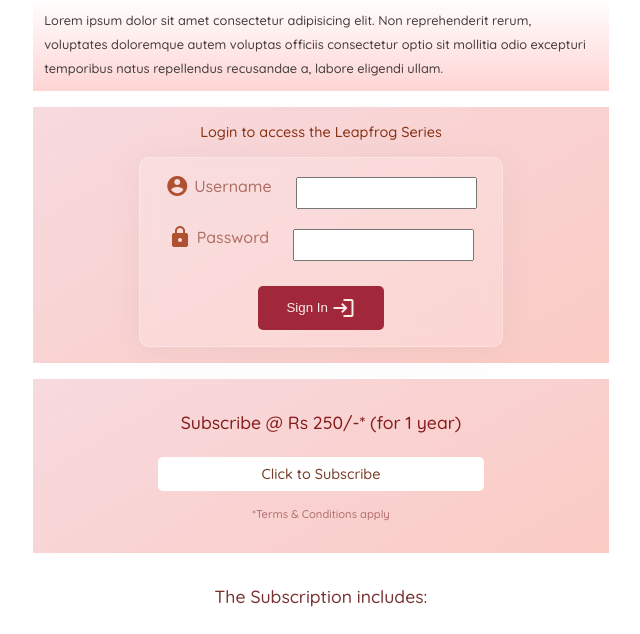
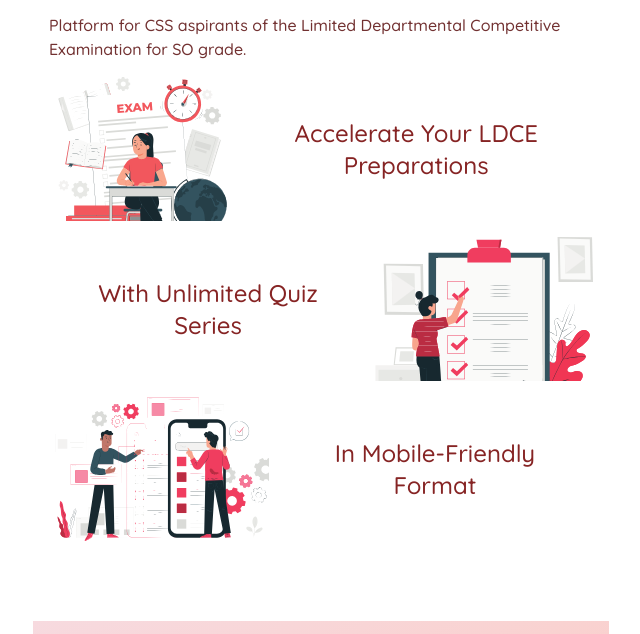
Before and after one commit to leapfrog7/LDCE, a plain HTML site: page index.html in a window 1280 px wide. Shown: the part 111-745 px from the top of the page, without its empty margins (319-959 px from the left). Drawn offline with nearby package versions, Linux system fonts and the light colour scheme; a web font is replaced by a local one.

Commit message:
updated the code

```diff
--- a/index.html
+++ b/index.html
@@ -29,7 +29,7 @@
     <script src="logIn.js"></script>
     <script src="JS/c.js"></script>
     <script src="JS/common.js"></script>
-    <title>AoBR - The Complete Allocation of Business Rules | Leapfrog</title>
+    <title> Leapfrog Series | LDCE </title>
 
 </head>
 <body>
@@ -80,6 +80,10 @@ height="0" width="0" style="display:none;visibility:hidden"></iframe></noscript>
 		    	<a href="GFR_Quiz.html"> <i class="material-symbols-outlined">receipt_long</i><p>GFR quiz</p></a>
 		    </div>
 
+            <div class="links-sidebar">
+		    	<a href="GFR_Quiz.html"> <i class="material-symbols-outlined">receipt_long</i><p>Constitution Quiz</p></a>
+		    </div>
+
             <div id="logOutBtn" style="text-align:center; margin-top: 2rem;"><a href="index.html" id="sideMenu-Button">Log Out</a></div>
 
             <div class="links-sidebar sideBar_Connect">
@@ -123,8 +127,44 @@ height="0" width="0" style="display:none;visibility:hidden"></iframe></noscript>
         <div id="mainIntro">
 
             <p>
-                Lorem ipsum dolor sit amet consectetur adipisicing elit. Non reprehenderit rerum, voluptates doloremque autem voluptas officiis consectetur optio sit mollitia odio excepturi temporibus natus repellendus recusandae a, labore eligendi ullam.
+                Platform for CSS aspirants of the Limited Departmental Competitive Examination for SO grade.
             </p>
+
+            <div class="callToAction">
+
+                <div class="callToActionBG" style="background:url(/Images/cta1.svg); background-repeat: no-repeat; background-size: cover;">
+
+                </div>
+                <div class="callToActionTitle">
+                    Accelerate Your LDCE Preparations
+                </div>
+
+            </div>
+
+            <div class="callToAction">
+
+                <div class="callToActionTitle">
+                   With Unlimited Quiz Series
+                </div>
+
+                <div class="callToActionBG" style="background:url(/Images/cta2.svg); background-repeat: no-repeat; background-size: cover;">
+
+                </div>
+
+            </div>
+
+            <div class="callToAction">
+
+
+                <div class="callToActionBG" style="background:url(/Images/cta3.svg); background-repeat: no-repeat; background-size: cover;">
+
+                </div>
+
+                <div class="callToActionTitle">
+                 In  Mobile-Friendly Format
+                </div>
+
+            </div>
 
            <!-- <p>
                Considering that there are more than 2200 work items allocated across 90 Ministries/ Departments,
--- a/mainStyle.css
+++ b/mainStyle.css
@@ -32,20 +32,61 @@ h4{
 #mainIntro{
     /* margin: 0.7rem; */
     /* margin-top: 2.5rem; */
-    font-size: 0.8rem;
+    font-size: 1rem;
     line-height: 1.5rem;
     display: flex;
     flex-direction: column;
     gap: 1rem;
-    background: linear-gradient(0deg, rgb(255, 212, 212) 0%, rgb(255, 255, 255) 100%);
-    padding: 0.7rem 0.7rem;
-    color: rgb(66, 60, 60);
+    /* background: linear-gradient(0deg, rgb(255, 212, 212) 0%, rgb(255, 255, 255) 100%); */
+    padding: 1rem 1rem 4rem 1rem;
+    color: rgb(114, 49, 49);
 
 }
 
 #mainIntro span{
     font-weight: bold;
     color: rgb(147, 71, 64);
+}
+
+.callToAction{
+  display: flex;
+  align-items:center;
+  gap: 0.5rem;
+}
+
+.callToActionBG{
+
+  width: 15rem;;
+  height: 7rem;
+  /* background: url(/Images/cta1.svg); */
+  background-repeat: no-repeat;
+  background-size: cover;
+}
+
+
+.callToActionTitle{
+  font-size: 1.2rem;
+  color: #862424;
+  text-align: center;
+  line-height: 1.8rem;
+  padding: 0 0.5rem;
+
+}
+
+@media only screen and (min-width:600px) {
+
+  .callToActionBG{
+    height: 9rem;
+    width: 14rem;
+  }
+
+  .callToActionTitle{
+    font-size: 1.5rem;
+    line-height: 2rem;
+    padding: 0 1rem;
+
+
+  }
 }
 
 #msgOnLogin{
@@ -461,7 +502,7 @@ input[type="checkbox"]:checked ~ span:nth-of-type(3){
   visibility: hidden;
 	transition: all 0.4s ease-in;
 	position: absolute;
-	height: 100vh;
+	height: 130vh;
   border-top-right-radius: 5px;
   border-bottom-right-radius: 5px;
   border-left: solid 1px #ac5151;
```
Also changed, not shown: Images/cta1.svg (added), Images/cta2.svg (added), Images/cta3.svg (added), Images/cta4.svg (added), 1 other file.
